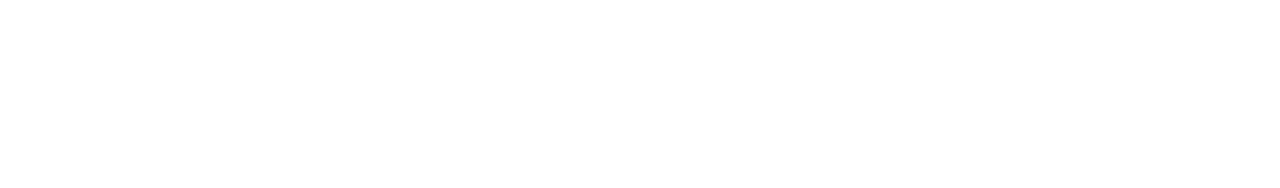
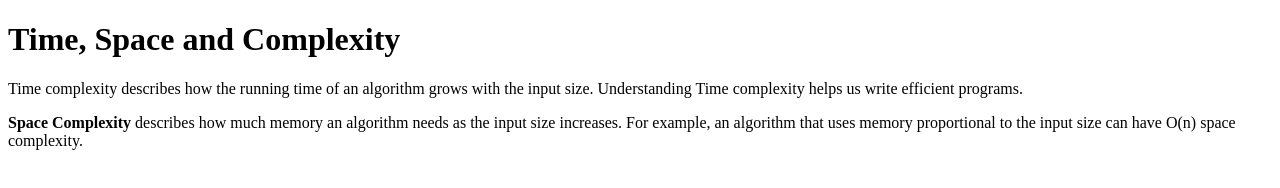
Before and after one commit to acciojob/time-and-space-complexity-harshad-dev9889, a website: page main.html in a window 1280 px wide. Drawn offline with Linux system fonts and the light colour scheme.

Commit message:
created a submission

```diff
--- a/main.html
+++ b/main.html
@@ -4,11 +4,15 @@
 
 <head>
 	<link rel="stylesheet" href="styles.css">
+	<title>Time and Space Complexity</title>
 </head>
 
 <body>
 	<!-- the entire body must be written by student -->
-    <script type="text/javascript" src="./script.js">
+    <h1>Time, Space and Complexity</h1>
+	<p> Time complexity describes how the running time of an algorithm grows with the input size. Understanding Time complexity helps us write efficient programs. </p> <p> <b>Space Complexity</b> describes how much memory an algorithm needs as the input size increases. For example, an algorithm that uses memory proportional to the input size can have O(n) space complexity. </p>
+
+	<script type="text/javascript" src="./script.js">
 </script>
 
 </body>
```
